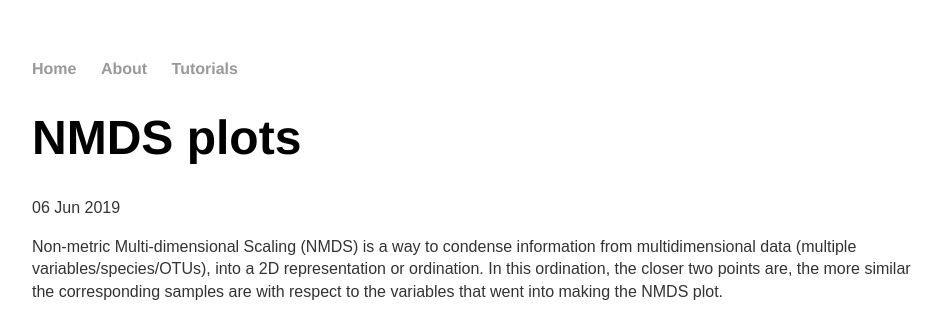
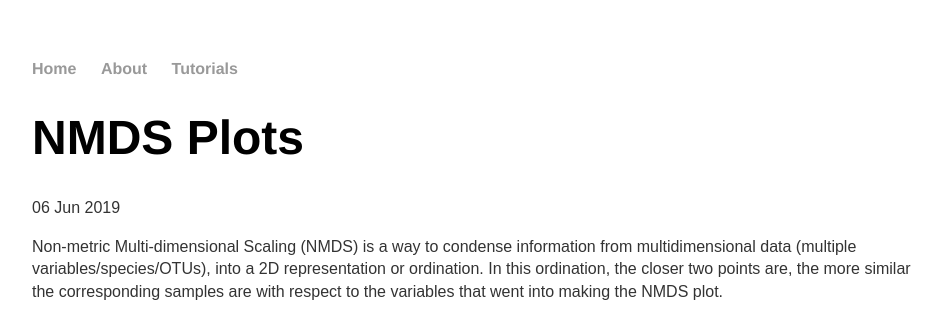
Before and after one commit to jkzorz/jkzorz.github.io, a Jekyll site: the page built from _posts/2019-06-06-NMDS.md, in a window 1280 px wide and 900 px high. Shown: the top 309 px of the window, without its empty margins (160-1111 px from the left). Built offline with Jekyll 4.4.1, drawn with Linux system fonts in a browser that asks for light colours.

Commit message:
Update 2019-06-06-NMDS.md

```diff
--- a/_posts/2019-06-06-NMDS.md
+++ b/_posts/2019-06-06-NMDS.md
@@ -1,6 +1,6 @@
 ---
 layout: post
-title: "NMDS plots"
+title: "NMDS Plots"
 date: 2019-06-06
 ---
 
```
